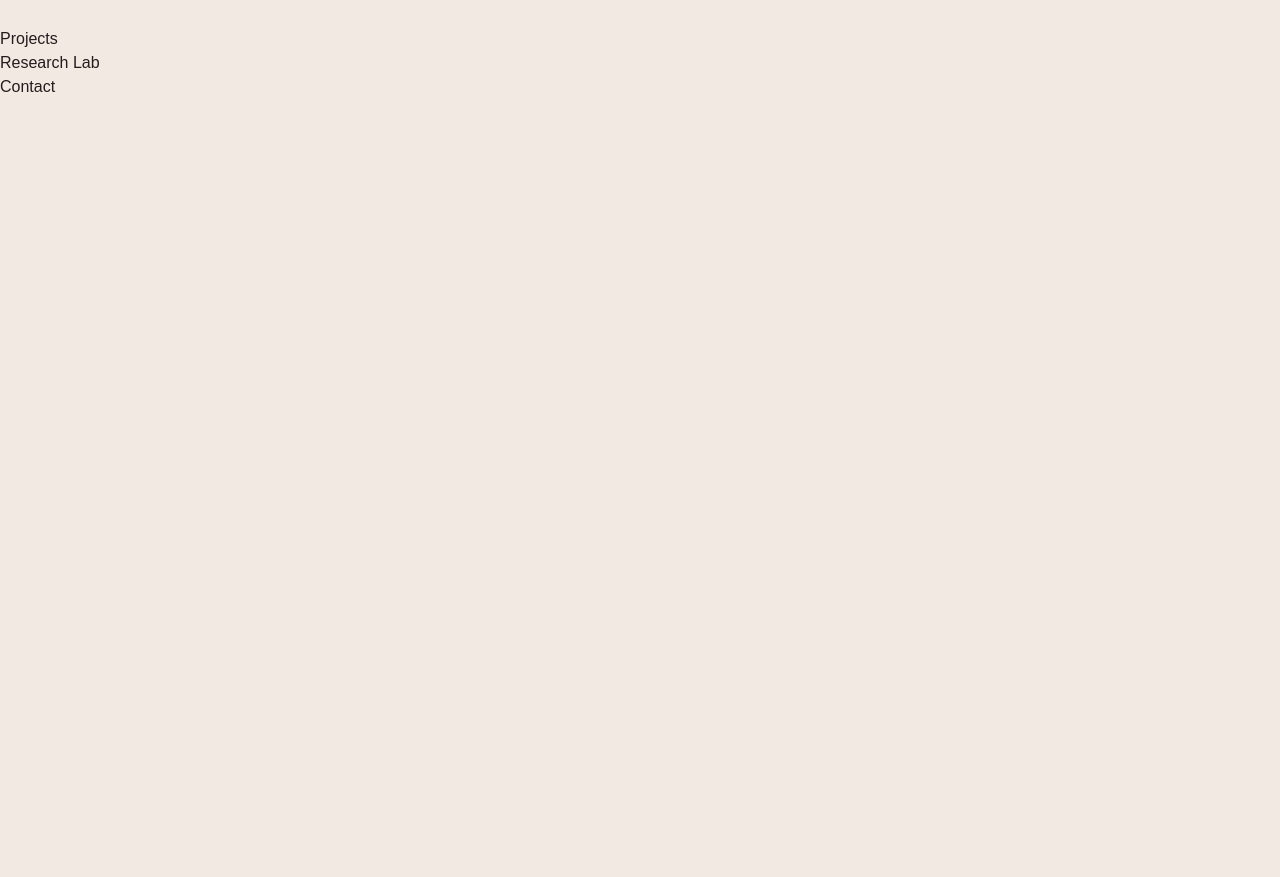
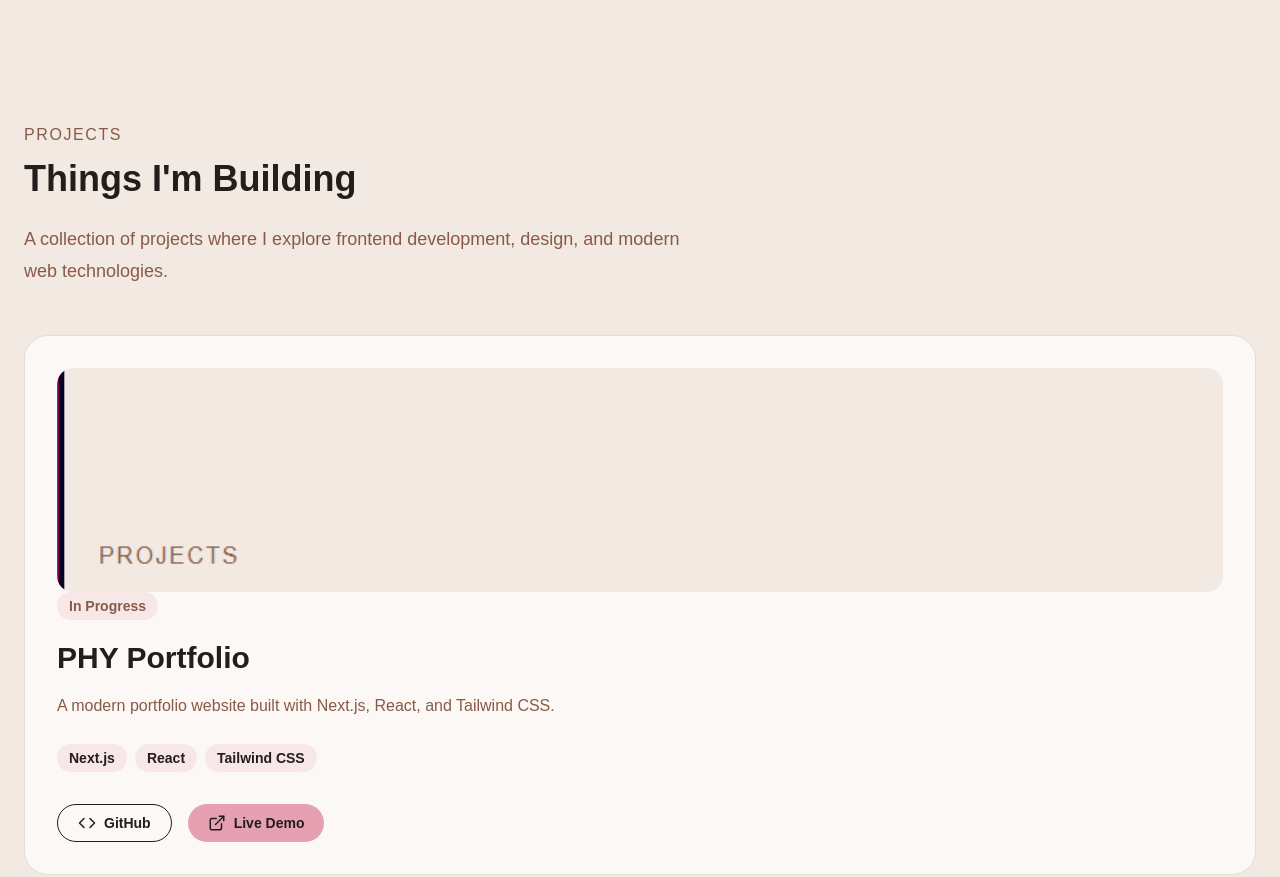
Before and after one commit to mahidulphy/phy-portfolio, a Next.js app: page / in a window 1280 px wide. Shown: the part 1920-2797 px from the top of the page. Before the commit the page ends 2019 px from the top, so only its background shows below. Built offline with nearby package versions, Linux system fonts and the light colour scheme.

Commit message:
Complete projects section

```diff
--- a/app/page.tsx
+++ b/app/page.tsx
@@ -1,6 +1,7 @@
 import Image from "next/image";
 import Link from "next/link";
 import SkillCard from "@/components/SkillCard";
+import ProjectCard from "@/components/ProjectCard";
 import {
   Code,
   Palette,
@@ -172,9 +173,49 @@ export default function Home() {
 
 
 
-      <section id="projects">
-        <h2>Projects</h2>
+      <section id="projects" className="max-w-7xl mx-auto px-6 py-24">
+
+        <p className="uppercase tracking-widest text-[#895A47]">
+          Projects
+        </p>
+
+        <h2 className="mt-3 text-4xl font-bold text-[#241D1C]">
+          Things I'm Building
+        </h2>
+
+        <p className="mt-6 max-w-2xl text-lg leading-8 text-[#895A47]">
+          A collection of projects where I explore frontend development,
+          design, and modern web technologies.
+        </p>
+
+        <div className="mt-12">
+          <ProjectCard
+             image="/projects/phy-portfolio.png"
+             title="PHY Portfolio"
+             description="A modern portfolio website built with Next.js, React, and Tailwind CSS."
+             technologies={[
+               "Next.js",
+               "React",
+               "Tailwind CSS",
+             ]}
+             github="#"
+             live="#"
+             status=" In Progress"
+          />
+       </div>
+
       </section>
+
+
+
+
+
+
+
+
+
+
+
 
       <section id="research">
         <h2>Research Lab</h2>
--- /dev/null
+++ b/components/ProjectCard.tsx
@@ -0,0 +1,87 @@
+import Image from "next/image";
+import { ExternalLink, Code } from "lucide-react";
+type ProjectCardProps = {
+  image: string;
+  title: string;
+  description: string;
+  technologies: string[];
+  github: string;
+  live: string;
+  status: string;
+};
+
+export default function ProjectCard({
+  image,
+  title,
+  description,
+  technologies,
+  github,
+  live,
+  status,
+}: ProjectCardProps) {
+  return (
+    <div className="rounded-3xl border border-[#E5DDD6] bg-[#FCF8F5] p-8">
+      <div className="relative h-56 w-full overflow-hidden rounded-2xl">
+        <Image
+  src={image}
+  alt={title}
+  width={800}
+  height={450}
+  className="w-full rounded-2xl object-cover transition-transform duration-500 hover:scale-105"
+/>
+      </div>
+      <span className="inline-block rounded-full bg-[#E5A1B1]/20 px-3 py-1 text-sm font-semibold text-[#895A47]">
+        {status}
+      </span>
+
+      <h3 className="mt-5 text-3xl font-bold text-[#241D1C]">
+        {title}
+      </h3>
+
+      <p className="mt-4 text-[#895A47] leading-7">
+        {description}
+      </p>
+
+      <div className="mt-6 flex flex-wrap gap-2">
+        {technologies.map((tech) => (
+          <span
+            key={tech}
+            className="rounded-full bg-[#E5A1B1]/20 px-3 py-1 text-sm font-semibold"
+          >
+            {tech}
+          </span>
+        ))}
+      </div>
+
+      <div className="mt-8 flex gap-4">
+
+  <a
+  href={github}
+  target="_blank"
+  rel="noopener noreferrer"
+  className="flex items-center gap-2 rounded-full border border-[#241D1C] px-5 py-2 text-sm font-semibold transition-all duration-300 hover:bg-[#241D1C] hover:text-[#FCF8F5]"
+>
+  <Code size={18} />
+  GitHub
+</a>
+
+<a
+  href={live}
+  target="_blank"
+  rel="noopener noreferrer"
+  className="flex items-center gap-2 rounded-full bg-[#E5A1B1] px-5 py-2 text-sm font-semibold text-[#241D1C] transition-all duration-300 hover:bg-[#D999A9]"
+>
+  <ExternalLink size={18} />
+  Live Demo
+</a>
+
+</div>
+
+
+
+
+
+
+    </div>
+  );
+}
--- a/components/SkillCard.tsx
+++ b/components/SkillCard.tsx
@@ -25,8 +25,8 @@ export default function SkillCard({
       </h3>
 
       <p className="mt-3 mb-5 text-[#895A47] leading-7">
-  {description}
-</p>
+       {description}
+      </p>
 
       <div className="flex flex-wrap gap-2">
         {skills.map((skill) => (
```
Also changed, not shown: public/projects/phy-portfolio.png (added).
